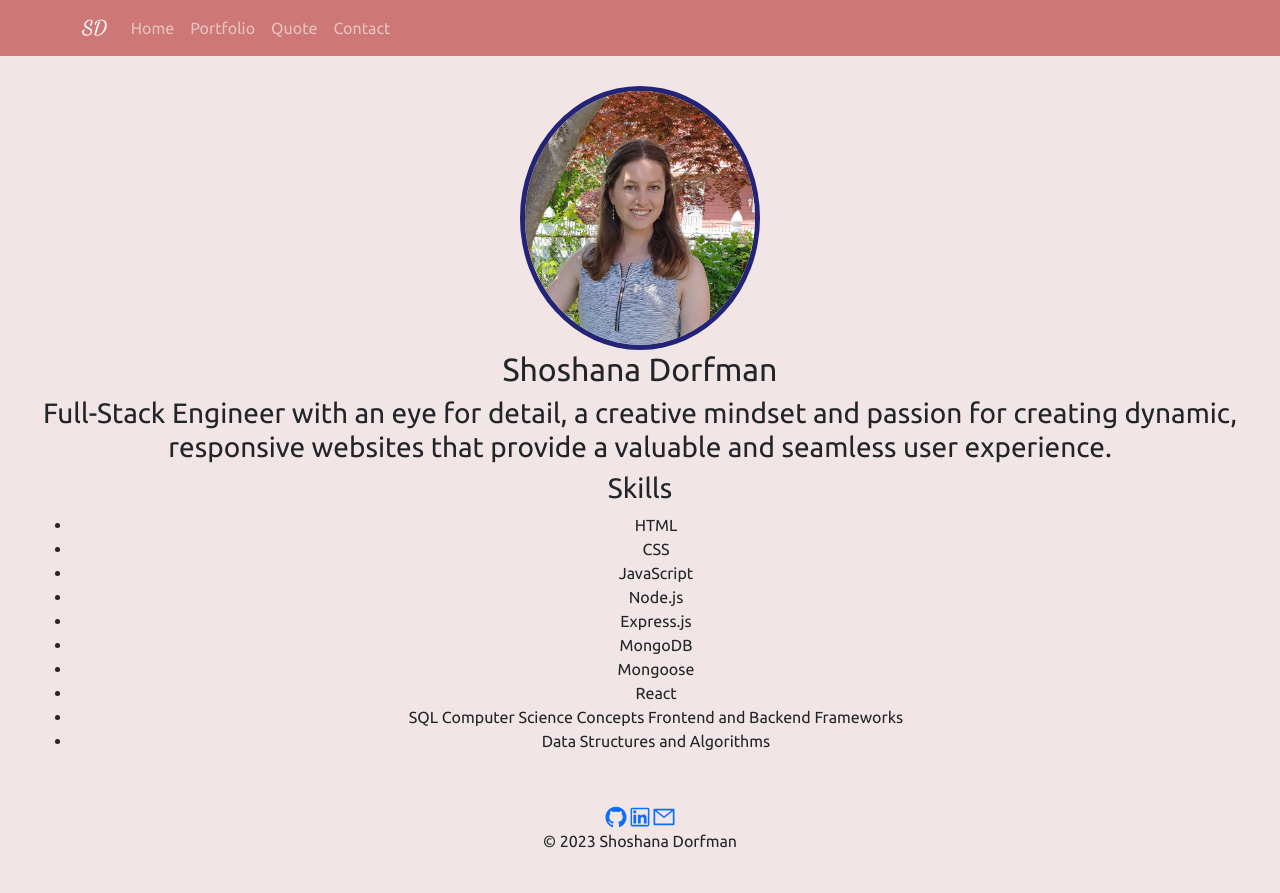
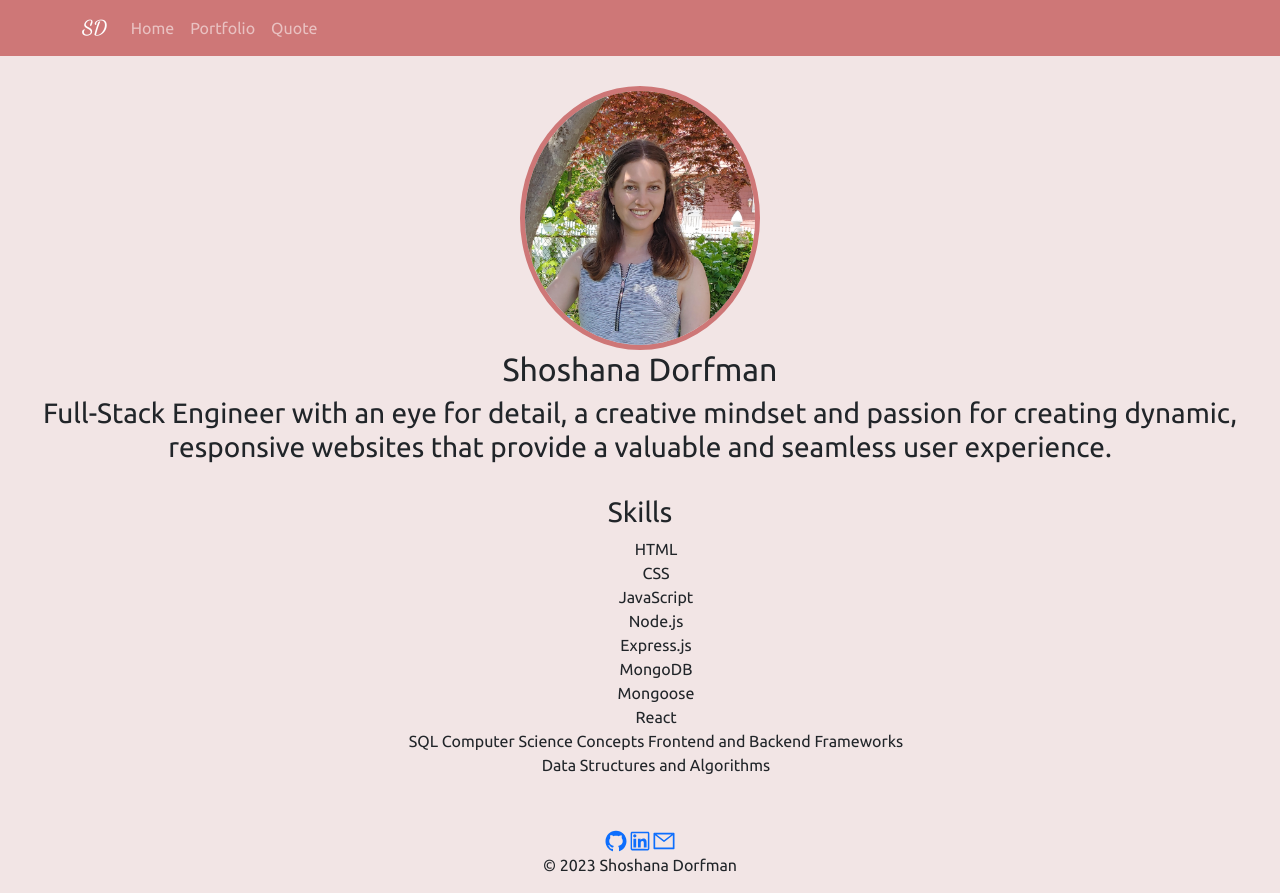
Before and after one commit to S-Dorfman/Portfolio, a React (Create React App) app: page / in a window 1280 px wide. Before the commit the page ends 869 px from the top, so only its background shows below. Built offline with nearby package versions, Linux system fonts and the light colour scheme.

Commit message:
comment out contact remove list style

```diff
--- a/src/App.css
+++ b/src/App.css
@@ -19,8 +19,12 @@ body {
   margin-right: 40px;
 }
 
-.skills {
+/* .skills {
 
+} */
+
+li {
+  list-style: none;
 }
 
 .Footer {
@@ -37,11 +41,12 @@ body {
 
 /* profile image */
 img {
-border: 5px solid rgb(35, 35, 119);
+border: 5px solid #CE7777;
  border-radius: 50%;
  width: 20%;
  height: auto;
 }
+
 
 /* .project-cards {
   display: flex;
--- a/src/App.js
+++ b/src/App.js
@@ -4,7 +4,7 @@ import Home from './pages/Home';
 import Portfolio from "./pages/Portfolio";
 // import About from "./pages/About";
 import Quote from "./pages/Quote";
-import Contact from "./pages/Contact";
+// import Contact from "./pages/Contact";
 import NavBar from "./components/Navbar";
 import Footer from "./components/Footer";
 
@@ -19,7 +19,7 @@ function App() {
         <Route path="/portfolio" element={<Portfolio />} />
         {/* <Route path="/about" element={<About />} /> */}
         <Route path="/quote" element={<Quote />} />
-        <Route path="/contact" element={<Contact />} />
+        {/* <Route path="/contact" element={<Contact />} /> */}
       </Routes>
       </Router>
       <Footer />
--- a/src/components/Navbar.js
+++ b/src/components/Navbar.js
@@ -13,7 +13,7 @@ function NavBar() {
             <Nav.Link as={Link} to='/portfolio'>Portfolio</Nav.Link>
             {/* <Nav.Link as={Link} to='/about'>About</Nav.Link> */}
             <Nav.Link as={Link} to='/quote'>Quote</Nav.Link>
-            <Nav.Link as={Link} to='/contact'>Contact</Nav.Link>
+            {/* <Nav.Link as={Link} to='/contact'>Contact</Nav.Link>  */}
           </Nav>
         </Container>
       </Navbar>
--- a/src/pages/Contact.js
+++ b/src/pages/Contact.js
@@ -1,14 +1,13 @@
 
 
-function Contact() {
-  return (
-    <>
-    <h2>Contact</h2>
-    <p>Contact Form Coming Soon!</p>
-    <p>In the meantime please contact me through linkedin.</p>
-    </>
+// function Contact() {
+//   return (
+//     <>
+//     <h2>Contact</h2>
+//     <p>Contact Form Coming Soon!</p>
+//     </>
 
-  )
-}
+//   )
+// }
 
-export default Contact;
+// export default Contact;
--- a/src/pages/Home.js
+++ b/src/pages/Home.js
@@ -16,6 +16,8 @@ function Home() {
     </div>
 
     {/* add icons here */}
+
+    <br />
 
     <div className="skills">
     <h3>Skills</h3>
```
